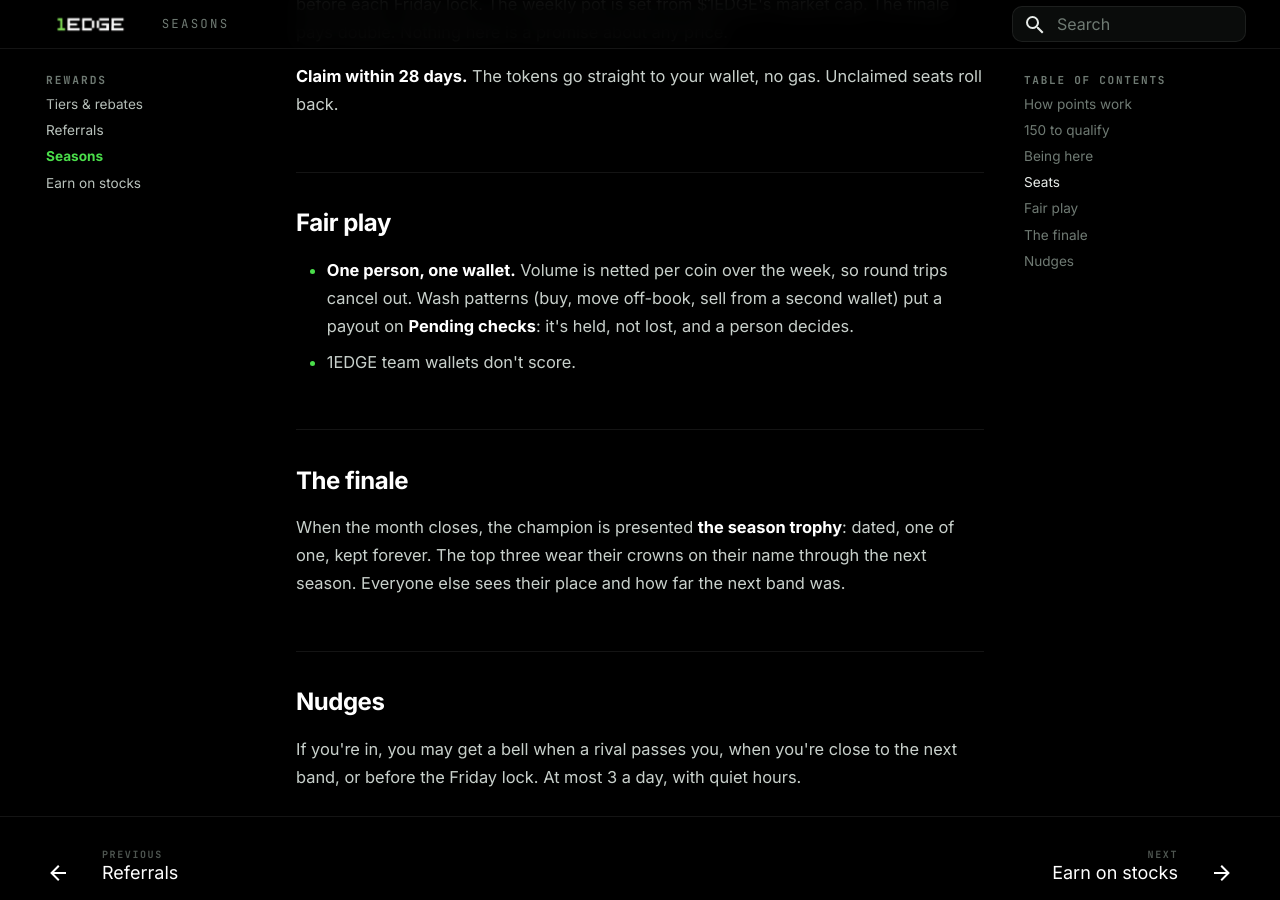
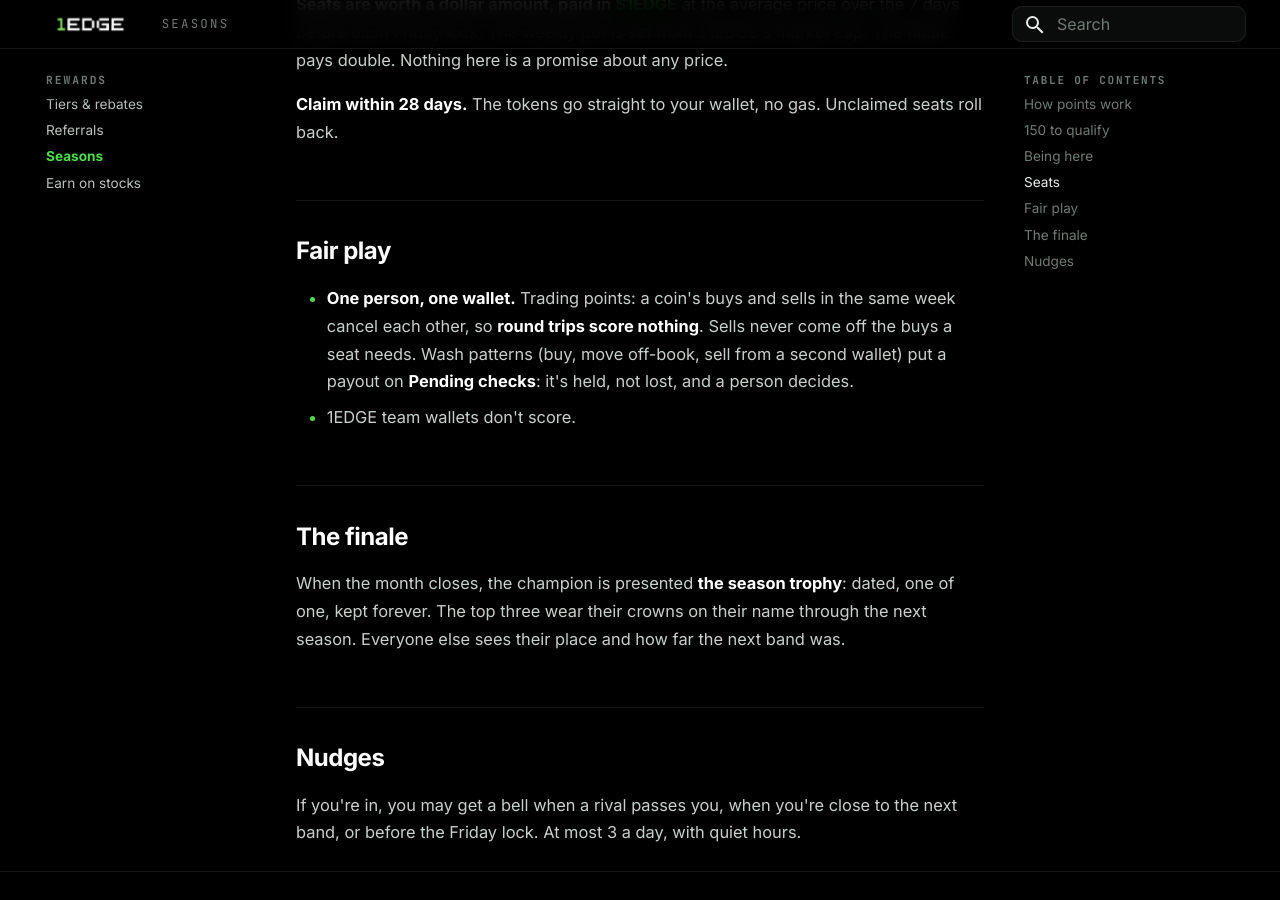
Before and after one commit to Tedz-1edge/1edge-docs, an MkDocs documentation site: the page built from docs/rewards/seasons.md, in a window 1280 px wide and 900 px high, scrolled down 3185 px. Built offline with MkDocs 1.6.1 and Material for MkDocs 9.7.7, drawn with Linux system fonts in a browser that asks for light colours; some of the changed text lies outside the part shown.

Commit message:
SEATBUYS: a Seasons seat needs 1 SOL of buys in the week, not 1 SOL net (seasons, token, what-we-track, blog)
Trading points are worded as their own rule (a coin's buys and sells in the week cancel). Language agent pass.

Co-Authored-By: Claude Opus 5.5 <noreply@anthropic.com>

```diff
--- a/docs/rewards/seasons.md
+++ b/docs/rewards/seasons.md
@@ -30,7 +30,7 @@ Each one tops out at what the busiest 5% did that week, and **the first steps co
 **150 points** in a week is the line. A **paid seat** that week needs three things:
 
 1. 150 points,
-2. at least **1 SOL of net trading** (or the same on Robinhood Chain or Arc),
+2. at least **1 SOL of buys** in the week (or the same on Robinhood Chain or Arc, all added up); sells never come off it,
 3. your pass, on your opt-in to the season.
 
 Only weeks where you reached 150 count toward your season total.
@@ -62,7 +62,7 @@ You need to opt in to take a seat: most qualifiers so far had not, and took noth
 
 ## Fair play
 
-- **One person, one wallet.** Volume is netted per coin over the week, so round trips cancel out. Wash patterns (buy, move off-book, sell from a second wallet) put a payout on **Pending checks**: it's held, not lost, and a person decides.
+- **One person, one wallet.** Trading points: a coin's buys and sells in the same week cancel each other, so **round trips score nothing**. Sells never come off the buys a seat needs. Wash patterns (buy, move off-book, sell from a second wallet) put a payout on **Pending checks**: it's held, not lost, and a person decides.
 - 1EDGE team wallets don't score.
 
 ## The finale
```
Also changed, not shown: docs/blog/posts/what-is-1edge.md (+2 -2 lines), docs/help/what-we-track.md (+1 -1 lines), docs/token/index.md (+1 -1 lines).
